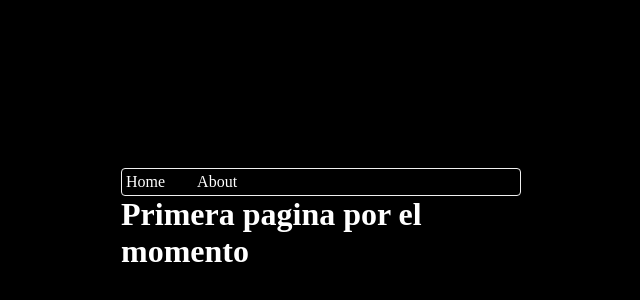
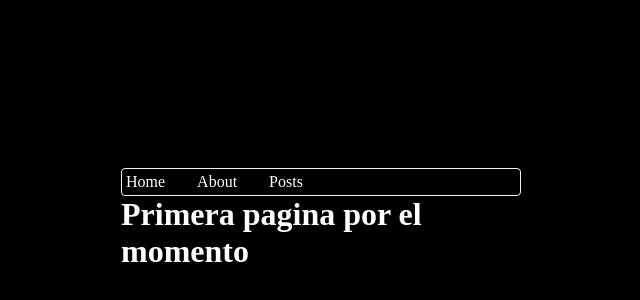
Before and after one commit to FranGarciaLopez/next-app, a Next.js app: page / in a window 1280 px wide. Shown: the part 32-332 px from the top of the page, without its empty margins (319-959 px from the left). Built offline with nearby package versions, Linux system fonts and the light colour scheme.

Commit message:
add posts to the navigation

```diff
--- a/src/app/components/Navigation.jsx
+++ b/src/app/components/Navigation.jsx
@@ -7,6 +7,9 @@ const links = [{
 }, {
   label: 'About',
   route: '/about'
+}, {
+  label: 'Posts',
+  route: '/posts'
 }]
 
 export function Navigation() {
```
